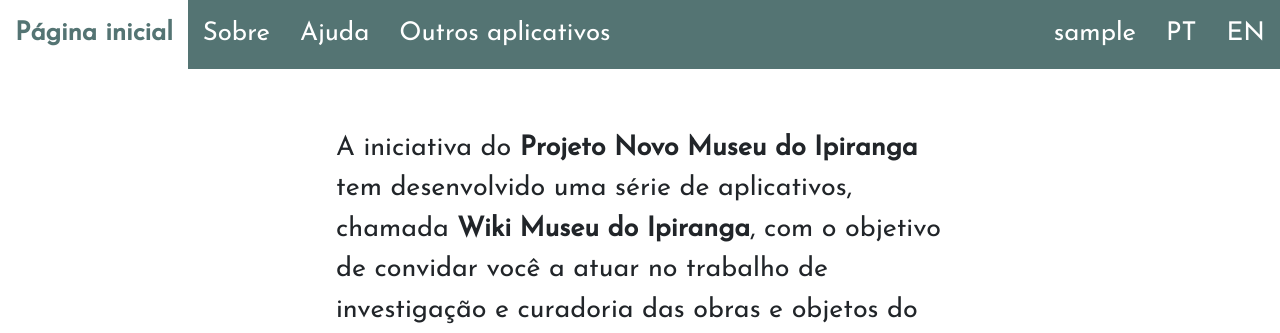
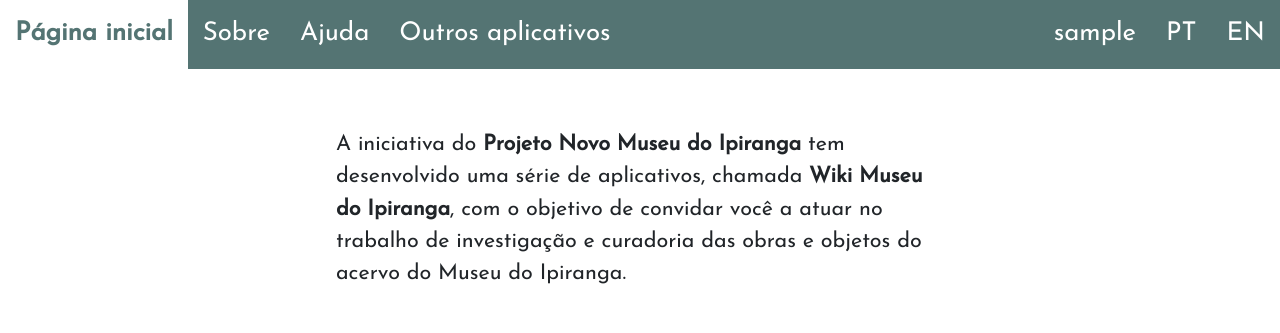
Before and after one commit to Ederporto/povoconta, a Flask app: page /apps in a window 1280 px wide. Shown: the top 333 px of the page. Run offline with Flask 2, Linux system fonts and the light colour scheme; the visitor is signed in with stand-in values (Sample User, id 1); parts of the project's set-up code (start-up, migrations or seed data) failed here and were passed over; some libraries are stand-ins or nearby versions.

Commit message:
Fixing translation and changing size of font in a page

```diff
--- a/templates/apps.html
+++ b/templates/apps.html
@@ -9,7 +9,7 @@
         <div class="w3-row" style="padding-top:60px">
             <div class="w3-container w3-quarter"></div>
             <div class="w3-container w3-half">
-                <p>
+                <p style="font-size: 100%;">
                     {{ _("A iniciativa do <b>Projeto Novo Museu do Ipiranga</b> tem desenvolvido uma série de aplicativos, chamada <b>Wiki Museu do Ipiranga</b>, com o objetivo de convidar você a atuar no trabalho de investigação e curadoria das obras e objetos do acervo do Museu do Ipiranga.") }}
                 </p>
             </div>
```
Also changed, not shown: translations/en/LC_MESSAGES/messages.po.
